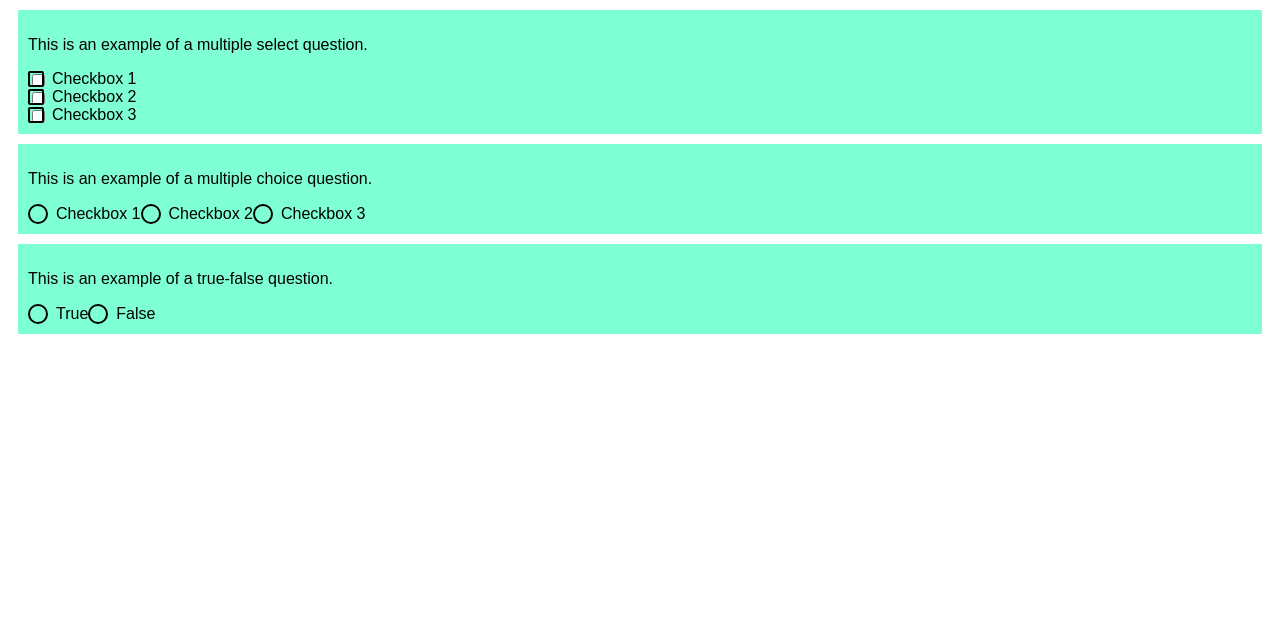
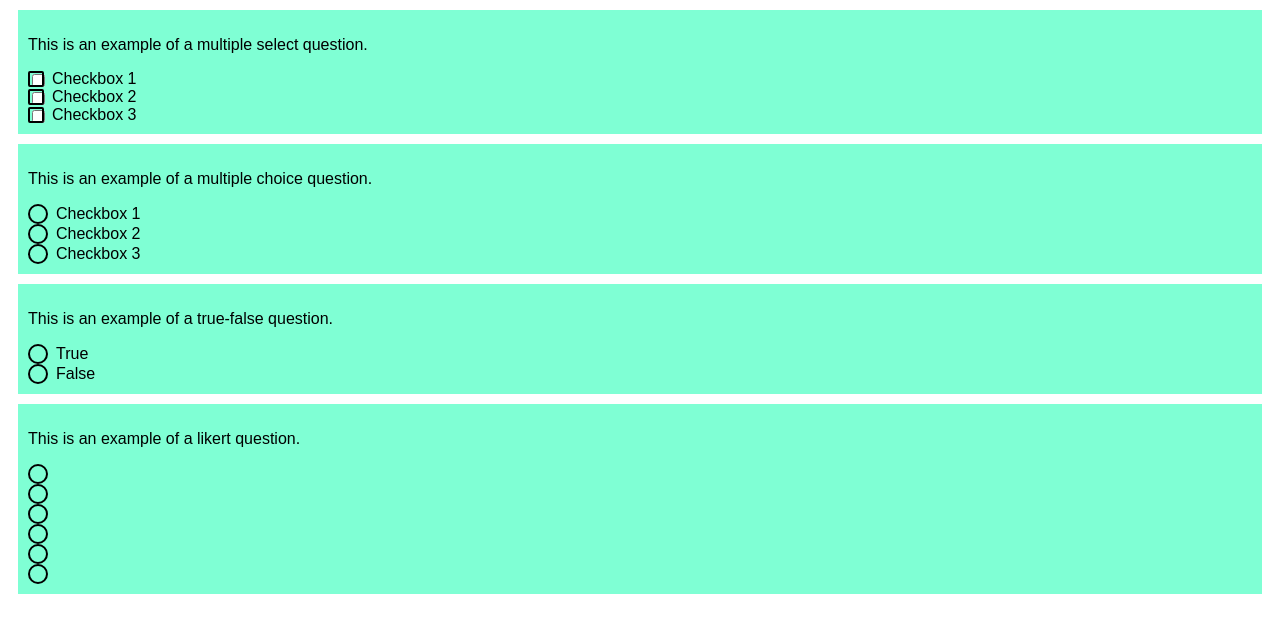
Before and after one commit to cirrux888/angular-ivy-k51nzx, an Angular app: page / in a window 1280 px wide. Shown: the top 632 px of the page. Built offline with nearby package versions, Linux system fonts and the light colour scheme.

Commit message:
Added likert question

```diff
--- a/src/app/app.component.css
+++ b/src/app/app.component.css
@@ -10,3 +10,8 @@ p {
   display: flex;
   flex-direction: column;
 }
+
+mat-radio-group {
+  display: flex;
+  flex-direction: column
+}
--- a/src/app/app.component.html
+++ b/src/app/app.component.html
@@ -7,18 +7,30 @@
 </div>
 
 <div class="flex-container">
+  <p>This is an example of a multiple choice question.</p>
   <mat-radio-group>
-  <p>This is an example of a multiple choice question.</p>
-  <mat-radio-button value="answer_1">Checkbox 1</mat-radio-button>
-  <mat-radio-button value="answer_2">Checkbox 2</mat-radio-button>
-  <mat-radio-button value="answer_">Checkbox 3</mat-radio-button>
+    <mat-radio-button value="answer_1">Checkbox 1</mat-radio-button>
+    <mat-radio-button value="answer_2">Checkbox 2</mat-radio-button>
+    <mat-radio-button value="answer_">Checkbox 3</mat-radio-button>
   </mat-radio-group>
 </div>
 
 <div class="flex-container">
+  <p>This is an example of a true-false question.</p>
   <mat-radio-group>
-  <p>This is an example of a true-false question.</p>
-  <mat-radio-button value="true">True </mat-radio-button>
-  <mat-radio-button value="false">False</mat-radio-button>
+    <mat-radio-button value="true">True </mat-radio-button>
+    <mat-radio-button value="false">False</mat-radio-button>
   </mat-radio-group>
 </div>
+
+<div class="flex-container">
+  <p>This is an example of a likert question.</p>
+  <mat-radio-group>
+    <mat-radio-button value="0"></mat-radio-button>
+    <mat-radio-button value="1"></mat-radio-button>
+    <mat-radio-button value="2"></mat-radio-button>
+    <mat-radio-button value="3"></mat-radio-button>
+    <mat-radio-button value="4"></mat-radio-button>
+    <mat-radio-button value="5"></mat-radio-button>
+  </mat-radio-group>
+</div>
```
